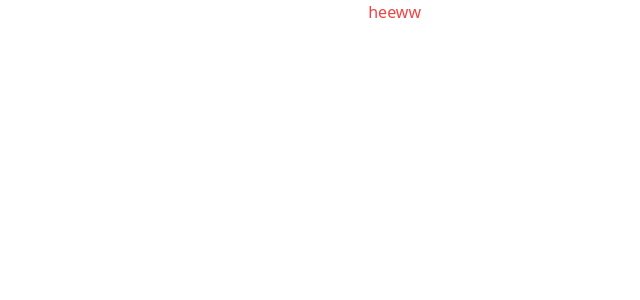
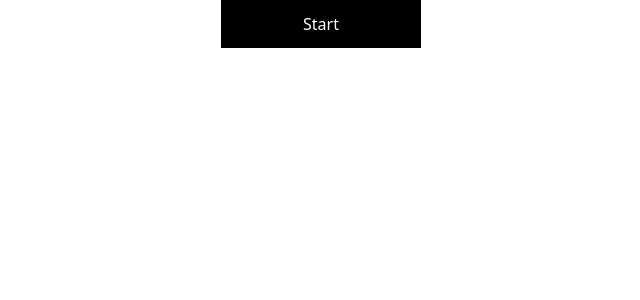
Before and after one commit to ejirocodes/cvg, a Vue app: page / in a window 1280 px wide. Shown: the top 300 px of the page, without its empty margins (219-859 px from the left). Built offline with nearby package versions, Linux system fonts and the light colour scheme.

Commit message:
feat(ui): shared button component

```diff
--- a/package.json
+++ b/package.json
@@ -31,8 +31,9 @@
     "eslint": "^8.21.0",
     "eslint-plugin-cypress": "^2.12.1",
     "eslint-plugin-vue": "^9.3.0",
+    "husky": "^8.0.1",
     "jsdom": "^20.0.0",
-    "lint-staged": "^13.0.1",
+    "lint-staged": "^13.0.3",
     "npm-run-all": "^4.1.5",
     "postcss": "^8.4.16",
     "prettier": "^2.7.1",
--- a/src/App.vue
+++ b/src/App.vue
@@ -1,7 +1,9 @@
-<script setup lang="ts"></script>
+<script setup lang="ts">
+import ButtonMain from "@/components/shared/ButtonMain.vue";
+</script>
 
 <template>
-  <h1 class="text-red-500">heeww</h1>
+  <ButtonMain class="w-[200px] h-12"> Start </ButtonMain>
 </template>
 
 <style scoped>
--- /dev/null
+++ b/src/components/shared/ButtonMain.vue
@@ -0,0 +1,24 @@
+<script setup lang="ts">
+import { computed } from "vue";
+import { ButtonType } from "@/utils";
+type IProps = {
+  buttonType: keyof typeof ButtonType;
+};
+const props = withDefaults(defineProps<IProps>(), {
+  buttonType: ButtonType.Fill,
+});
+const buttonStyle = computed(() => {
+  const themes = {
+    [ButtonType.Fill]: "bg-black text-white hover:bg-white hover:text-black",
+    [ButtonType.Outline]: "bg-white text-black hover:bg-black hover:text-white",
+  };
+  return themes[props.buttonType];
+});
+</script>
+<template>
+  <button :class="buttonStyle" class="border border-black">
+    <slot />
+  </button>
+</template>
+
+<style scoped></style>
--- /dev/null
+++ b/src/utils/constant.ts
@@ -0,0 +1,11 @@
+export function createButtonEnum<T extends { [P in keyof T]: P }>(o: T) {
+  return o;
+}
+
+/**
+ * Enum for different type of buttons
+ */
+export const ButtonType = createButtonEnum({
+  Fill: "Fill",
+  Outline: "Outline",
+});
--- /dev/null
+++ b/src/utils/index.ts
@@ -0,0 +1 @@
+export * from "./constant";
```
Also changed, not shown: 1 other file (tests, documents, lock files or other folders).
